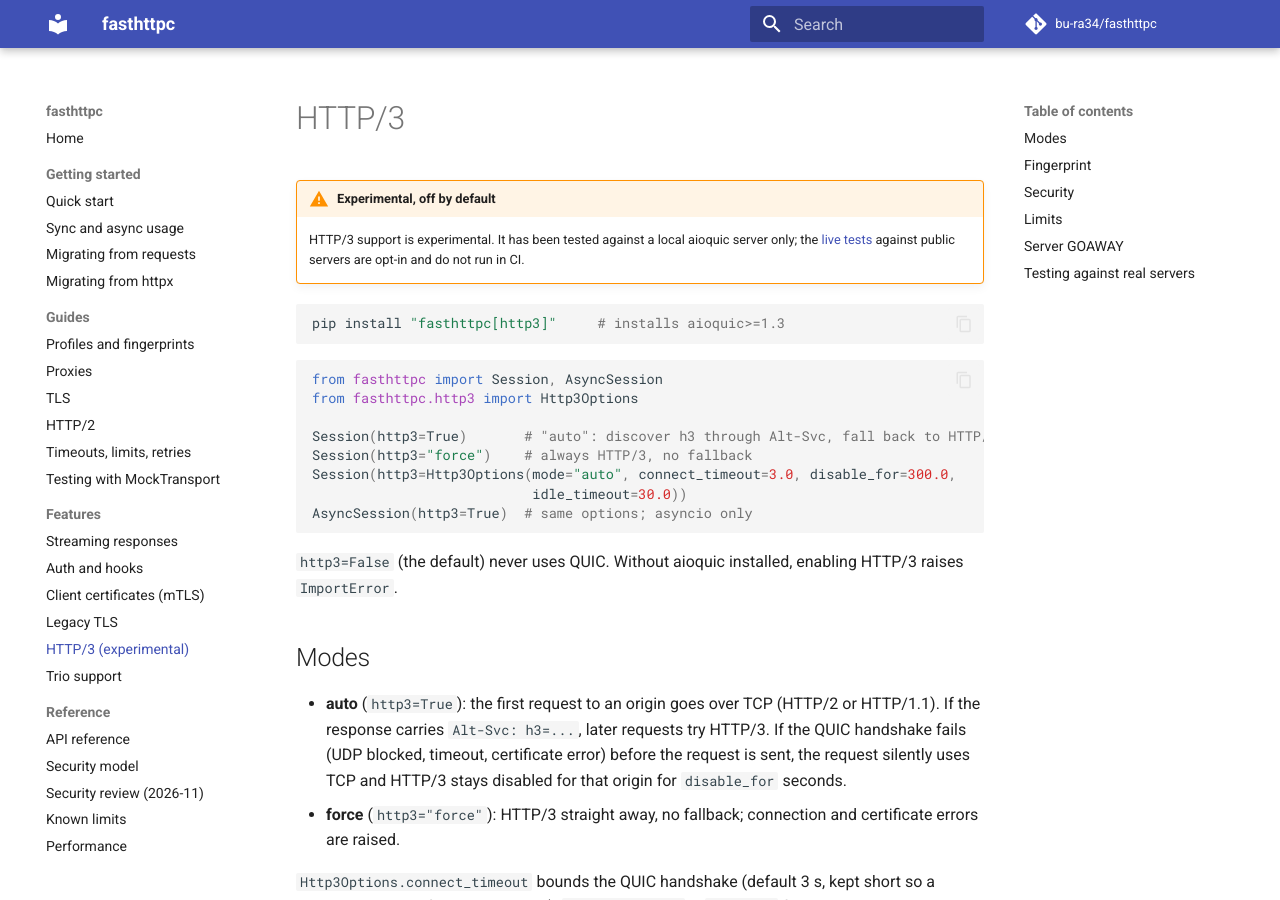
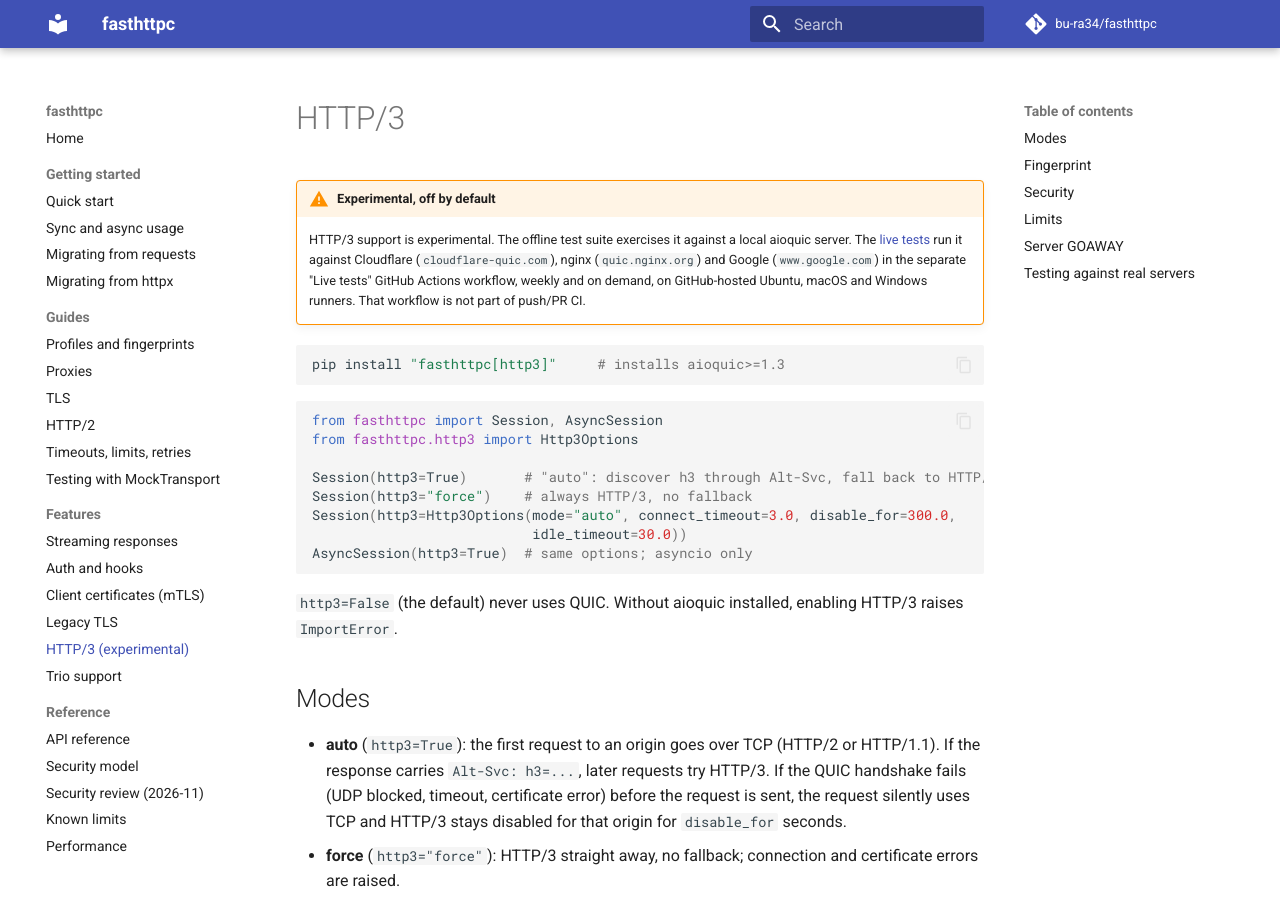
Before and after one commit to bu-ra34/fasthttpc, an MkDocs documentation site: the page built from docs/features/http3.md, in a window 1280 px wide and 900 px high. Built offline with MkDocs 1.6.1 and Material for MkDocs 9.7.7, drawn with Linux system fonts in a browser that asks for light colours; comment, search, counter and statistics services are not loaded.

Commit message:
Belgeler: güncel olmayan HTTP/3 test ifadeleri düzeltildi

````diff
--- a/docs/features/http3.md
+++ b/docs/features/http3.md
@@ -1,9 +1,12 @@
 # HTTP/3
 
 !!! warning "Experimental, off by default"
-    HTTP/3 support is experimental. It has been tested against a local aioquic
-    server only; the [live tests](../testing.md#live-http3-tests) against public
-    servers are opt-in and do not run in CI.
+    HTTP/3 support is experimental. The offline test suite exercises it against a
+    local aioquic server. The [live tests](../testing.md#live-http3-tests) run it
+    against Cloudflare (`cloudflare-quic.com`), nginx (`quic.nginx.org`) and
+    Google (`www.google.com`) in the separate "Live tests" GitHub Actions
+    workflow, weekly and on demand, on GitHub-hosted Ubuntu, macOS and Windows
+    runners. That workflow is not part of push/PR CI.
 
 ```bash
 pip install "fasthttpc[http3]"     # installs aioquic>=1.3
````
Also changed, not shown: README.md (+12 -6 lines), README.tr.md (+16 -8 lines), docs/limits.md (+5 -3 lines).
